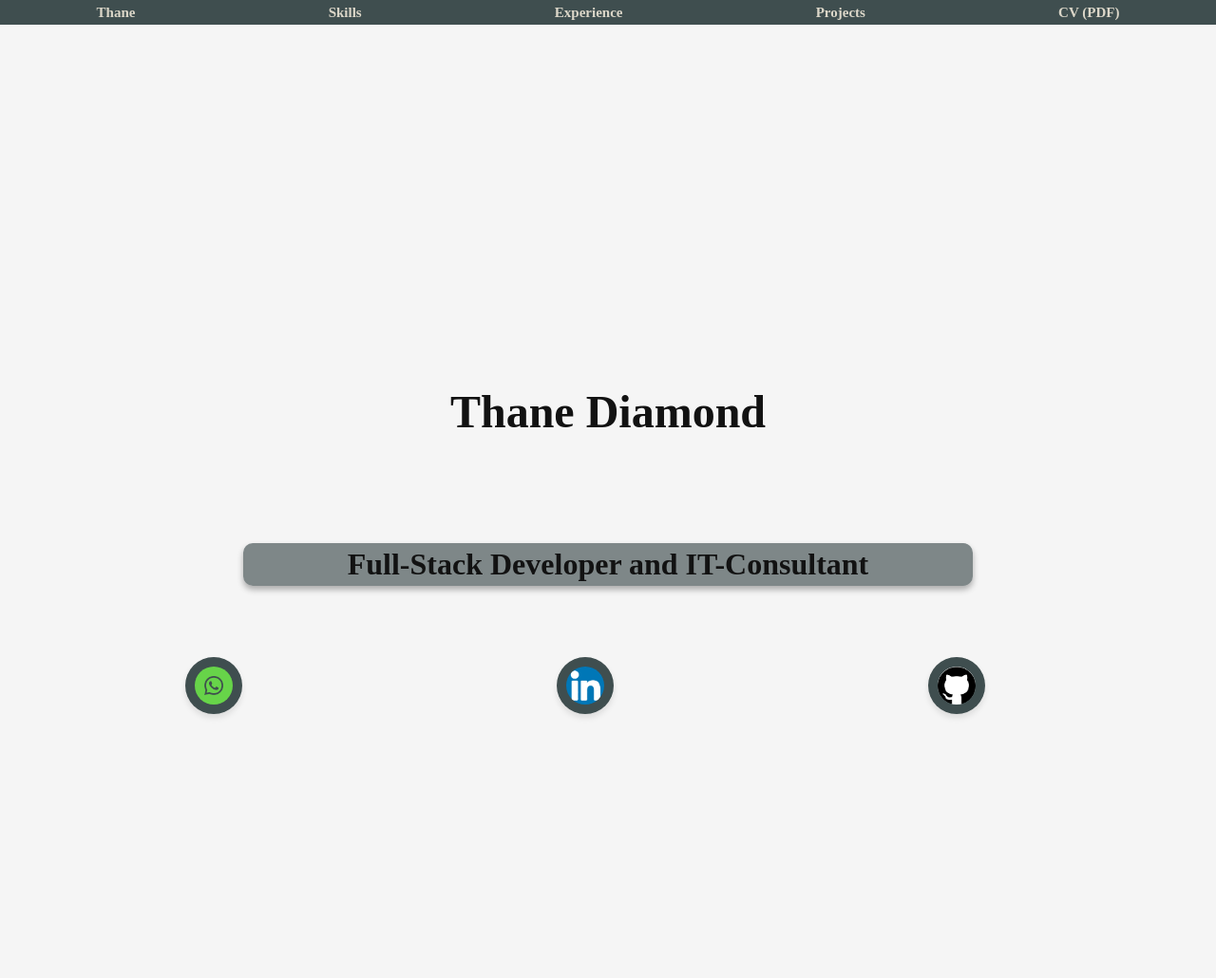
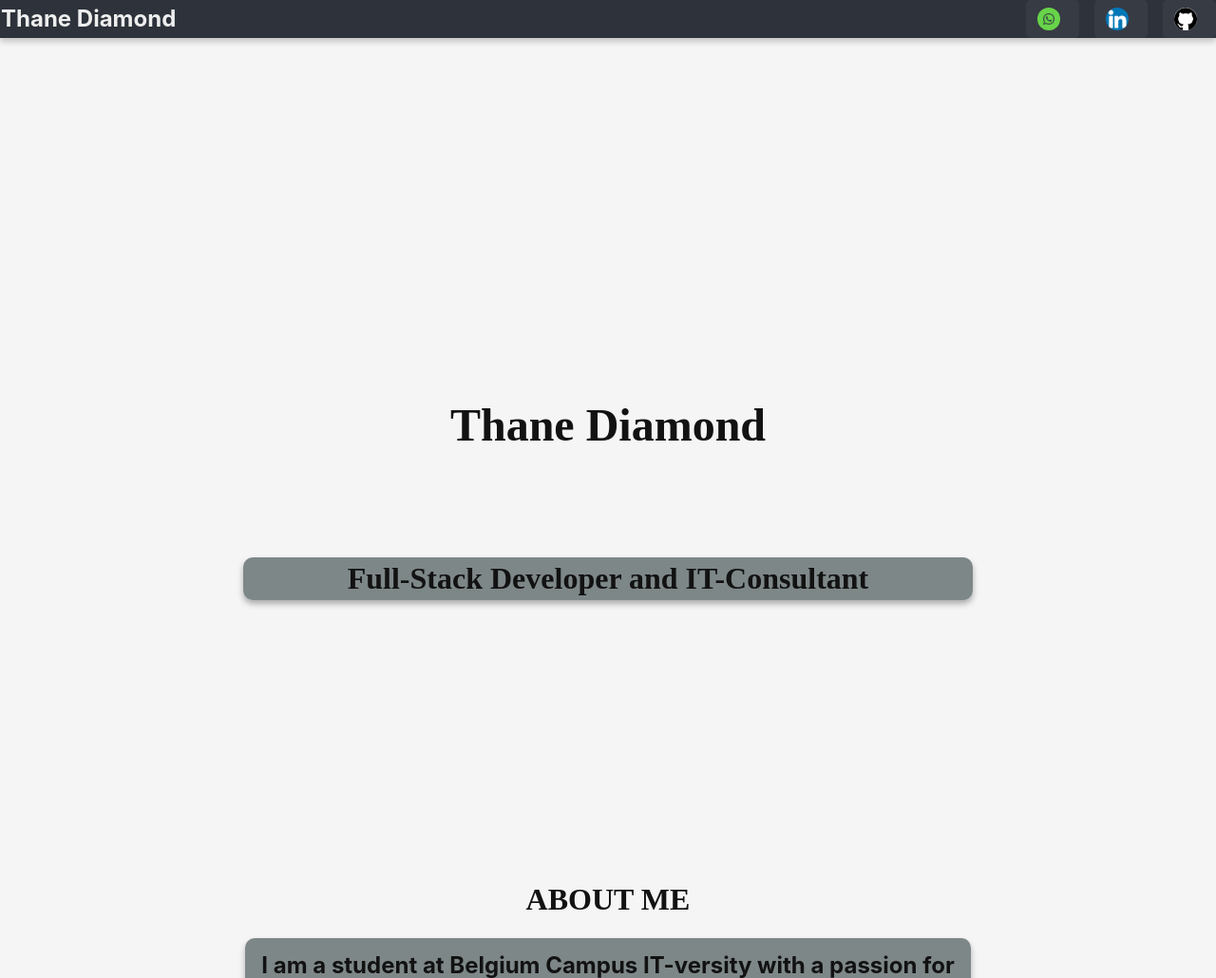
Before and after one commit to ThaneDiamond/ThaneDiamondWebsite, a plain HTML site: page index.html in a window 1280 px wide. Shown: the top 1030 px of the page at 95% size. Drawn offline with Linux system fonts and the light colour scheme.

Commit message:
Redesigned Header and Moved Contact Buttons
The header is now less cluttered as well as the contact buttons were moved into the header

```diff
--- a/CSS/header.css
+++ b/CSS/header.css
@@ -1,28 +1,85 @@
+
 header {
-  z-index:1337;
+  display: flex;
+  justify-content: space-between;
+  align-items:center;
+
+  background-color: rgba(34, 40, 49, 0.95);
+  box-shadow: 0 4px 6px rgba(0, 0, 0, 0.2);
   position: sticky;
   top: 0;
+  width: 100%;
+  z-index: 100;
+}
 
 
-  width: 100%;
+header .siteName {
+  font-size: 1.5rem;
+  font-weight: bold;
+  color: rgb(238, 238, 238);
+  margin-right: auto;
+  margin-left: 1px;
 }
-nav {
-    background-color: rgb(63, 78, 79);
+
+header .contactButtons {
+  list-style: none;
+  display: flex;
+  gap: 1rem;
+  margin: 0;
+  padding: 0;
+}
+
+
+header .contactButtons li {
+  display: inline-flex;
+  align-items: center;
+}
+
+
+header .contactButtons li a {
+  display: flex;
+  align-items: center;
+  text-decoration: none;
+  color: rgb(238, 238, 238);
+  font-size: 1rem;
+  padding: 0.5rem 0.75rem;
+  border-radius: 5px;
+  background-color: rgba(57, 62, 70, 0.85);
+  transition: background-color 0.3s ease, transform 0.2s ease;
+}
+
+
+header .contactButtons li a:hover {
+  background-color: rgb(100, 110, 120);
+  transform: scale(1.05);
+}
+
+header .contactButtons li a img {
+  width: 24px;
+  height: 24px;
+  object-fit: contain;
+  margin-right: 0.5rem;
+  border-radius: 50%;
+}
+
+
+@media (max-width: 768px) {
+  header {
+    flex-direction: row;
+    justify-content: space-between;
   }
 
-  nav ul {
-    list-style-type: none;
-
-    display: flex;
-    justify-content: center;
+  header .siteName {
+    font-size: 1.2rem;
   }
 
+  header .contactButtons {
+    flex-wrap: nowrap;
+  }
 
-  nav ul li a {
-    text-decoration: none;
-    color: rgb(220, 215, 201);
-    font-size: 15px;
-    font-weight: bold;
+  header .contactButtons li {
 
-    transition: background-color 0.3s ease, color 0.3s ease;
+    max-width: 40px;
+    overflow: hidden;
   }
+}
--- a/CSS/landingPage.css
+++ b/CSS/landingPage.css
@@ -4,6 +4,7 @@
   padding: 20px 0px 20px 0px;
   max-width: 100%;
 
+  margin-bottom: 250px;
 }
 .landingPage {
   max-width: 100%;
--- a/CSS/style.css
+++ b/CSS/style.css
@@ -6,7 +6,7 @@
 
   body {
     overflow-x: hidden;
-    font-family: 'Playfair Display';
+    font-family: -apple-system, BlinkMacSystemFont, "Segoe UI", Roboto, "Helvetica Neue", Arial, sans-serif;
     line-height: 1.6;
     color: rgb(18, 18, 18);
     font-weight: bold;
@@ -23,3 +23,6 @@
     background-position: center;
 
   }
+  h1, h2, h3 {
+    font-family:'Playfair Display';
+  }
--- a/Elements/header.html
+++ b/Elements/header.html
@@ -1,13 +1,8 @@
 <header>
-  <nav>
-      <ul>
-        <li><a href="#landingPage">Thane</a></li>
-        <li><a href="#skills">Skills</a></li>
-        <li><a href="#workExperience">Experience</a></li>
-        <li><a href="#projects">Projects</a></li>
-        <li><a href='/WebsiteSources/PDFs/ThaneDiamond CV.pdf' target="_blank">CV (PDF)</a></li>
-
-      </ul>
-
-    </nav>
+  <div class="siteName">Thane Diamond</div>
+  <ul class="contactButtons">
+    <li><a href="https://wa.me/270716335153" target="_blank"><img src="/WebsiteSources/Images/whatsappIcon.png" alt=""></a></li>
+    <li><a href="https://www.linkedin.com/in/thane-diamond-158981236/"><img src="/WebsiteSources/Images/LinkedInIcon.png" alt=""></a></li>
+    <li><a href="https://github.com/ThaneDiamond"><img src="/WebsiteSources/Images/GitHubIcon.png" alt=""></a></li>
+  </ul>
 </header>
--- a/JavaScript/sectionCaller.js
+++ b/JavaScript/sectionCaller.js
@@ -5,11 +5,7 @@ fetch('/Elements/landingPage.html')
     document.getElementById('landingPage').innerHTML = data;
 });
 
-fetch('/Elements/contacts.html')
-.then(Response => Response.text())
-.then(data => {
-    document.getElementById('contacts').innerHTML = data;
-});
+
 
 fetch('/Elements/about.html')
 .then(Response => Response.text())
@@ -41,11 +37,6 @@ fetch('/Elements/projects.html')
     document.getElementById('projects').innerHTML = data;
 });
 
-fetch('/Elements/header.html')
-.then(Response => Response.text())
-.then(data => {
-    document.getElementById('header').innerHTML = data;
-});
 
 
 
@@ -56,3 +47,12 @@ fetch('/Elements/header.html')
 // .then(data => {
 //     document.getElementById('header').innerHTML = data;
 // });
+
+// fetch('/Elements/contacts.html')
+// .then(Response => Response.text())
+// .then(data => {
+//     document.getElementById('contacts').innerHTML = data;
+// });
+
+{/* <section class="contactsSection"><div id="contacts"></div></section>
+<section class="contactsStickySection"><div id="contactsSticky"></div></section> */}
--- a/index.html
+++ b/index.html
@@ -18,14 +18,20 @@
     <title>Thane Diamond – Developer Portfolio</title>
 </head>
 
+
 <body>
     <header>
-        <div id="header"></div>
-    </header>
+        <div class="siteName">Thane Diamond</div>
+        <ul class="contactButtons">
+          <li><a href="https://wa.me/270716335153" target="_blank"><img src="/WebsiteSources/Images/whatsappIcon.png" alt=""></a></li>
+          <li><a href="https://www.linkedin.com/in/thane-diamond-158981236/"><img src="/WebsiteSources/Images/LinkedInIcon.png" alt=""></a></li>
+          <li><a href="https://github.com/ThaneDiamond"><img src="/WebsiteSources/Images/GitHubIcon.png" alt=""></a></li>
+        </ul>
+      </header>
+
 
     <section class="landingPageSection"><div id="landingPage"></div></section>
-     <section class="contactsSection"><div id="contacts"></div></section>
-    <section class="contactsStickySection"><div id="contactsSticky"></div></section>
+
     <section class="aboutSection"><div id="about"></div></section>
     <section class="skillsSection"><div id="skills"></div></section>
     <section class="workExperienceSection"><div id="workExperience"></div></section>
```
